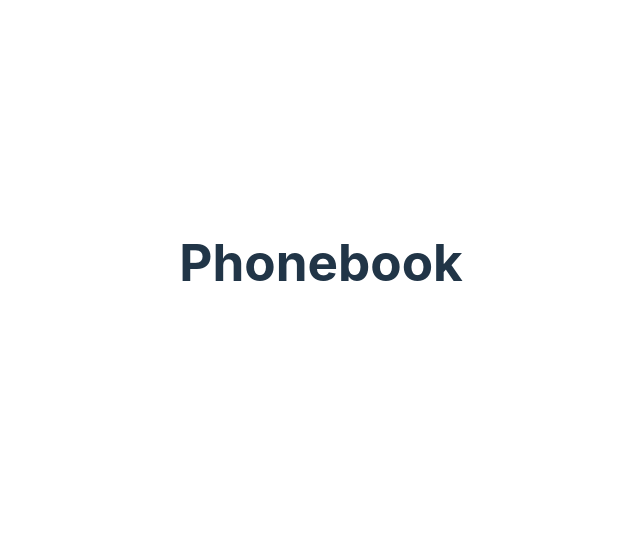
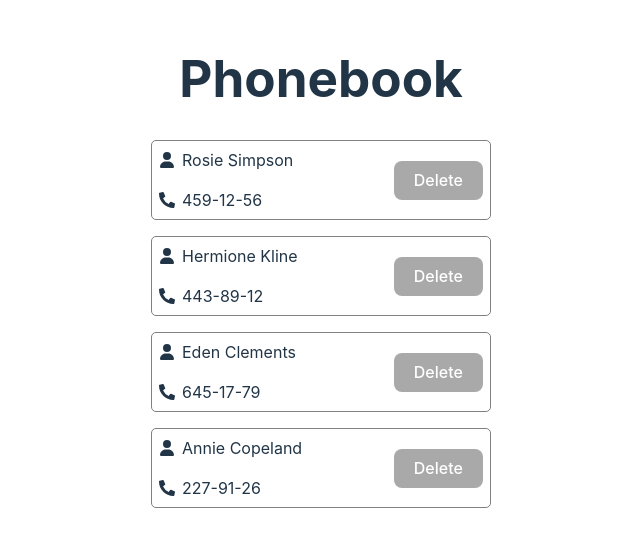
Before and after one commit to JuShapiro/goit-react-hw-03, a React (Vite) app: page / in a window 1280 px wide. Shown: the part 138-684 px from the top of the page, without its empty margins (319-959 px from the left). Built offline with nearby package versions, Linux system fonts and the light colour scheme.

Commit message:
1StepDone

```diff
--- a/src/App.css
+++ b/src/App.css
@@ -4,3 +4,7 @@
   padding: 2rem;
   text-align: center;
 }
+
+ul {
+  list-style: none;
+}
--- a/src/App.jsx
+++ b/src/App.jsx
@@ -1,17 +1,20 @@
 import "modern-normalize";
 import "./App.css";
+import { useState } from "react";
 
 import ContactForm from "./components/ContactForm/ContactForm";
 import SearchBox from "./components/SearchBox/SearchBox";
 import ContactList from "./components/ContactList/ContactList";
+import initialContacts from "./components/contacts.json";
 
 const App = () => {
+  const [contacts, setContacts] = useState(initialContacts);
   return (
     <div>
       <h1>Phonebook</h1>
       <ContactForm />
       <SearchBox />
-      <ContactList />
+      <ContactList contacts={contacts} />
     </div>
   );
 };
--- a/src/components/Contact/Contact.jsx
+++ b/src/components/Contact/Contact.jsx
@@ -1,5 +1,23 @@
-const Contact = () => {
-  return <div></div>;
+import css from "./Contact.module.css";
+import { FaUser } from "react-icons/fa6";
+import { FaPhoneAlt } from "react-icons/fa";
+
+const Contact = ({ contact: { id, name, number } }) => {
+  return (
+    <li className={css.contactCard}>
+      <div>
+        <p className={css.contactText}>
+          <FaUser className={css.icon} />
+          {name}
+        </p>
+        <p className={css.contactText}>
+          <FaPhoneAlt className={css.icon} />
+          {number}
+        </p>
+      </div>
+      <button className={css.btnCard}>Delete</button>
+    </li>
+  );
 };
 
 export default Contact;
--- a/src/components/Contact/Contact.module.css
+++ b/src/components/Contact/Contact.module.css
@@ -0,0 +1,21 @@
+.contactCard {
+  border: 1px solid grey;
+  border-radius: 5px;
+  padding: 7px;
+  display: flex;
+  align-items: center;
+  justify-content: space-between;
+  width: 340px;
+  height: 80px;
+}
+.contactText {
+  display: flex;
+  align-items: center;
+}
+.icon {
+  margin-right: 7px;
+}
+.btnCard {
+  background-color: darkgray;
+  color: #fff;
+}
--- a/src/components/ContactList/ContactList.jsx
+++ b/src/components/ContactList/ContactList.jsx
@@ -1,5 +1,16 @@
-const ContactList = () => {
-  return <div></div>;
+import Contact from "../Contact/Contact";
+import css from "./ContactList.module.css";
+
+const ContactList = ({ contacts }) => {
+  return (
+    <ul className={css.contactsList}>
+      {contacts.map((contact) => (
+        <li className={css.contactCard} key={contact.id}>
+          <Contact contact={contact} />
+        </li>
+      ))}
+    </ul>
+  );
 };
 
 export default ContactList;
--- a/src/components/ContactList/ContactList.module.css
+++ b/src/components/ContactList/ContactList.module.css
@@ -0,0 +1,7 @@
+.contactsList {
+  margin: 0;
+  padding: 0;
+  display: flex;
+  flex-direction: column;
+  gap: 16px;
+}
--- /dev/null
+++ b/src/components/contacts.json
@@ -0,0 +1,6 @@
+[
+  { "id": "id-1", "name": "Rosie Simpson", "number": "459-12-56" },
+  { "id": "id-2", "name": "Hermione Kline", "number": "443-89-12" },
+  { "id": "id-3", "name": "Eden Clements", "number": "645-17-79" },
+  { "id": "id-4", "name": "Annie Copeland", "number": "227-91-26" }
+]
```
